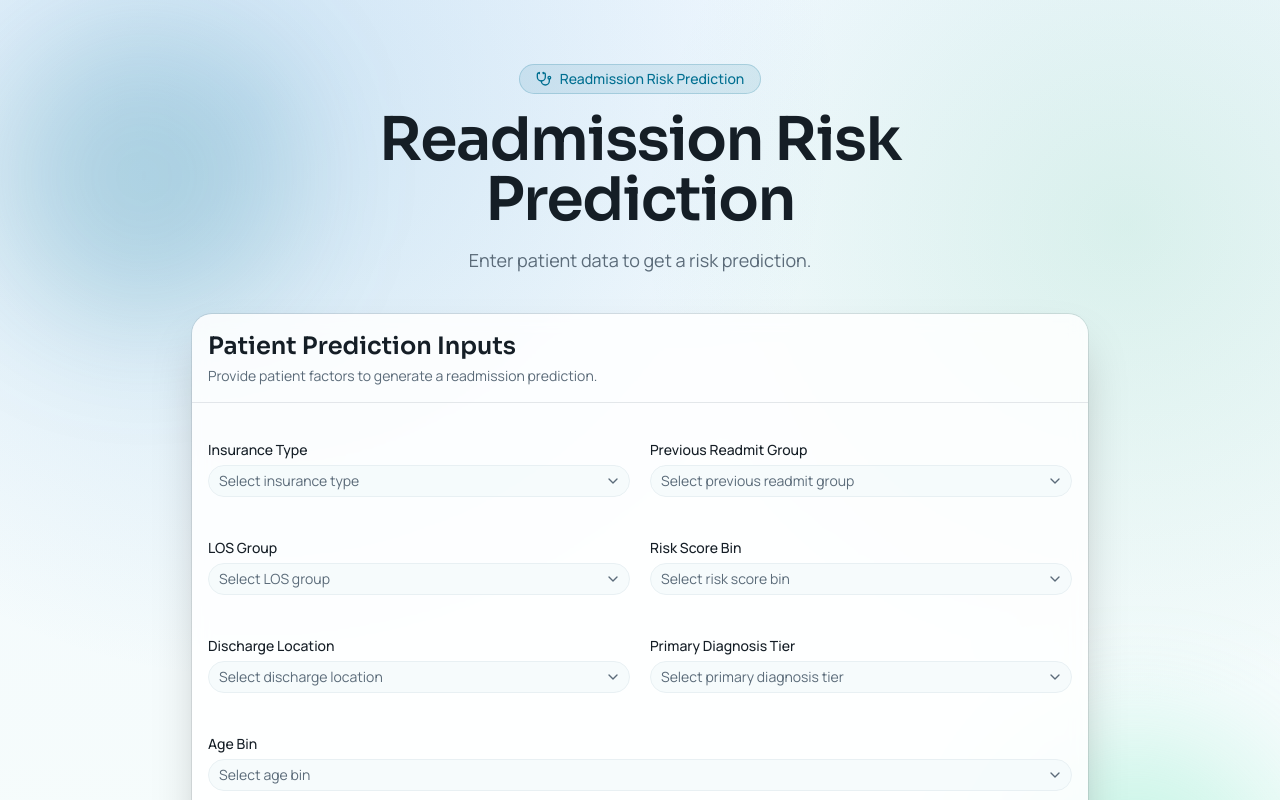
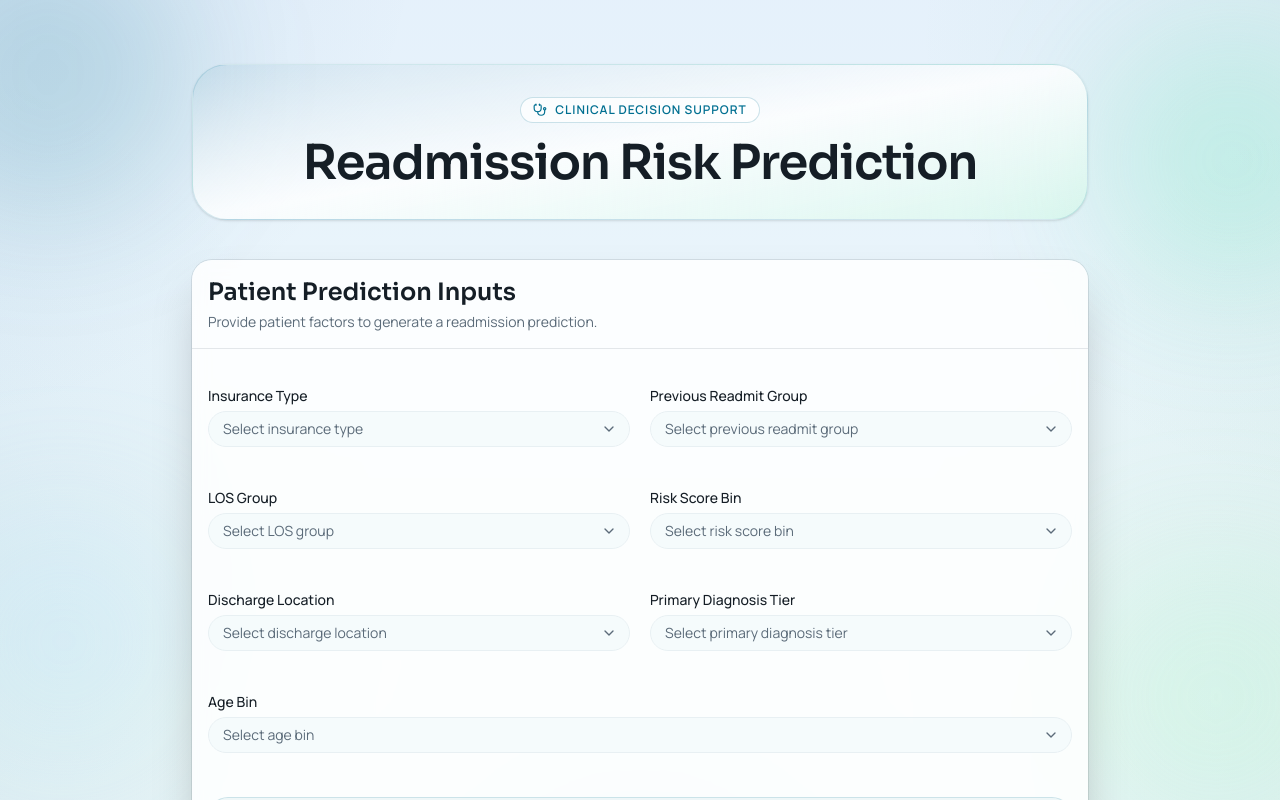
Before and after one commit to lkallen/readmissions_frontend, a React (Vite) app: page / in a window 1280 px wide. Shown: the top 800 px of the page. Built offline with nearby package versions, Linux system fonts and the light colour scheme.

Commit message:
improved styling

```diff
--- a/src/App.jsx
+++ b/src/App.jsx
@@ -5,22 +5,24 @@ function App() {
   return (
     <main className="relative overflow-hidden px-4 py-10 sm:px-6 sm:py-16">
       <div className="pointer-events-none absolute inset-0 -z-10">
-        <div className="absolute left-0 top-8 h-72 w-72 rounded-full bg-primary/20 blur-3xl" />
-        <div className="absolute bottom-0 right-0 h-72 w-72 rounded-full bg-emerald-300/30 blur-3xl" />
+        <div className="absolute -left-24 -top-18 h-72 w-72 rounded-full bg-primary/16 blur-3xl" />
+        <div className="absolute -right-20 top-8 h-64 w-64 rounded-full bg-emerald-300/22 blur-3xl" />
+        <div className="absolute -left-16 top-[52%] h-64 w-64 rounded-full bg-sky-200/24 blur-3xl" />
+        <div className="absolute -right-20 top-[56%] h-72 w-72 rounded-full bg-emerald-200/20 blur-3xl" />
+        <div className="absolute left-1/2 top-[72%] h-80 w-80 -translate-x-1/2 rounded-full bg-sky-200/20 blur-3xl" />
       </div>
 
       <div className="mx-auto flex w-full max-w-6xl flex-col gap-10">
-        <section className="mx-auto flex max-w-3xl flex-col items-center gap-4 text-center">
-          <p className="inline-flex items-center gap-2 rounded-full border border-primary/20 bg-primary/10 px-4 py-1 text-sm font-medium text-primary">
-            <Stethoscope className="size-4" />
-            Readmission Risk Prediction
-          </p>
-          <h1 className="font-heading text-4xl font-semibold tracking-tight text-foreground sm:text-6xl">
-            Readmission Risk Prediction
-          </h1>
-          <p className="max-w-xl text-base text-muted-foreground sm:text-lg">
-            Enter patient data to get a risk prediction.
-          </p>
+        <section className="mx-auto w-full max-w-4xl">
+          <div className="rounded-3xl border border-primary/15 bg-gradient-to-br from-primary/8 via-white/80 to-emerald-100/50 p-6 text-center shadow-sm sm:p-8">
+            <p className="mx-auto inline-flex items-center gap-2 rounded-full border border-primary/20 bg-white/75 px-3 py-1 text-xs font-semibold tracking-[0.08em] text-primary uppercase">
+              <Stethoscope className="size-3.5" />
+              Clinical Decision Support
+            </p>
+            <h1 className="mt-4 font-heading text-4xl font-semibold tracking-tight text-foreground sm:text-5xl">
+              Readmission Risk Prediction
+            </h1>
+          </div>
         </section>
 
         <PredictionForm />
--- a/src/components/ui/select.jsx
+++ b/src/components/ui/select.jsx
@@ -39,7 +39,7 @@ function SelectTrigger({
       data-slot="select-trigger"
       data-size={size}
       className={cn(
-        "flex w-fit items-center justify-between gap-1.5 rounded-lg border border-input bg-transparent py-2 pr-2 pl-2.5 text-sm whitespace-nowrap transition-colors outline-none select-none focus-visible:border-ring focus-visible:ring-3 focus-visible:ring-ring/50 disabled:cursor-not-allowed disabled:opacity-50 aria-invalid:border-destructive aria-invalid:ring-3 aria-invalid:ring-destructive/20 data-placeholder:text-muted-foreground data-[size=default]:h-8 data-[size=sm]:h-7 data-[size=sm]:rounded-[min(var(--radius-md),10px)] *:data-[slot=select-value]:line-clamp-1 *:data-[slot=select-value]:flex *:data-[slot=select-value]:items-center *:data-[slot=select-value]:gap-1.5 dark:bg-input/30 dark:hover:bg-input/50 dark:aria-invalid:border-destructive/50 dark:aria-invalid:ring-destructive/40 [&_svg]:pointer-events-none [&_svg]:shrink-0 [&_svg:not([class*='size-'])]:size-4",
+        "flex w-fit items-center justify-between gap-2 rounded-lg border border-input bg-transparent py-2 pr-3 pl-3.5 text-sm whitespace-nowrap transition-colors outline-none select-none focus-visible:border-ring focus-visible:ring-3 focus-visible:ring-ring/50 disabled:cursor-not-allowed disabled:opacity-50 aria-invalid:border-destructive aria-invalid:ring-3 aria-invalid:ring-destructive/20 data-placeholder:text-muted-foreground data-[size=default]:h-9 data-[size=sm]:h-8 data-[size=sm]:rounded-[min(var(--radius-md),10px)] *:data-[slot=select-value]:line-clamp-1 *:data-[slot=select-value]:flex *:data-[slot=select-value]:items-center *:data-[slot=select-value]:gap-1.5 dark:bg-input/30 dark:hover:bg-input/50 dark:aria-invalid:border-destructive/50 dark:aria-invalid:ring-destructive/40 [&_svg]:pointer-events-none [&_svg]:shrink-0 [&_svg:not([class*='size-'])]:size-4",
         className
       )}
       {...props}>
@@ -64,7 +64,7 @@ function SelectContent({
         data-slot="select-content"
         data-align-trigger={position === "item-aligned"}
         className={cn(
-          "relative z-50 max-h-(--radix-select-content-available-height) min-w-36 origin-(--radix-select-content-transform-origin) overflow-x-hidden overflow-y-auto rounded-lg bg-popover text-popover-foreground shadow-md ring-1 ring-foreground/10 duration-100 data-[align-trigger=true]:animate-none data-[side=bottom]:slide-in-from-top-2 data-[side=left]:slide-in-from-right-2 data-[side=right]:slide-in-from-left-2 data-[side=top]:slide-in-from-bottom-2 data-open:animate-in data-open:fade-in-0 data-open:zoom-in-95 data-closed:animate-out data-closed:fade-out-0 data-closed:zoom-out-95",
+          "relative z-50 max-h-(--radix-select-content-available-height) min-w-36 origin-(--radix-select-content-transform-origin) overflow-x-hidden overflow-y-auto rounded-xl border border-border/70 bg-popover/95 text-popover-foreground shadow-lg ring-1 ring-foreground/8 backdrop-blur-sm duration-100 data-[align-trigger=true]:animate-none data-[side=bottom]:slide-in-from-top-2 data-[side=left]:slide-in-from-right-2 data-[side=right]:slide-in-from-left-2 data-[side=top]:slide-in-from-bottom-2 data-open:animate-in data-open:fade-in-0 data-open:zoom-in-95 data-closed:animate-out data-closed:fade-out-0 data-closed:zoom-out-95",
           position ==="popper"&&"data-[side=bottom]:translate-y-1 data-[side=left]:-translate-x-1 data-[side=right]:translate-x-1 data-[side=top]:-translate-y-1",
           className
         )}
@@ -75,7 +75,7 @@ function SelectContent({
         <SelectPrimitive.Viewport
           data-position={position}
           className={cn(
-            "data-[position=popper]:h-(--radix-select-trigger-height) data-[position=popper]:w-full data-[position=popper]:min-w-(--radix-select-trigger-width)",
+            "p-1.5 data-[position=popper]:h-(--radix-select-trigger-height) data-[position=popper]:w-full data-[position=popper]:min-w-(--radix-select-trigger-width)",
             position === "popper" && ""
           )}>
           {children}
@@ -107,7 +107,7 @@ function SelectItem({
     <SelectPrimitive.Item
       data-slot="select-item"
       className={cn(
-        "relative flex w-full cursor-default items-center gap-1.5 rounded-md py-1 pr-8 pl-1.5 text-sm outline-hidden select-none focus:bg-accent focus:text-accent-foreground not-data-[variant=destructive]:focus:**:text-accent-foreground data-disabled:pointer-events-none data-disabled:opacity-50 [&_svg]:pointer-events-none [&_svg]:shrink-0 [&_svg:not([class*='size-'])]:size-4 *:[span]:last:flex *:[span]:last:items-center *:[span]:last:gap-2",
+        "relative flex w-full cursor-default items-center gap-1.5 rounded-lg py-2 pr-9 pl-3 text-sm outline-hidden select-none focus:bg-accent/70 focus:text-accent-foreground not-data-[variant=destructive]:focus:**:text-accent-foreground data-disabled:pointer-events-none data-disabled:opacity-50 [&_svg]:pointer-events-none [&_svg]:shrink-0 [&_svg:not([class*='size-'])]:size-4 *:[span]:last:flex *:[span]:last:items-center *:[span]:last:gap-2",
         className
       )}
       {...props}>
--- a/src/index.css
+++ b/src/index.css
@@ -92,9 +92,18 @@
   body {
     @apply min-h-screen bg-background font-sans text-foreground antialiased;
     background-image:
-      radial-gradient(circle at 20% 10%, rgba(62, 146, 204, 0.2), transparent 42%),
-      radial-gradient(circle at 88% 22%, rgba(59, 183, 126, 0.14), transparent 35%),
-      linear-gradient(180deg, rgba(241, 248, 255, 0.9), rgba(247, 253, 251, 0.95));
+      radial-gradient(circle at -8% -10%, rgba(35, 93, 154, 0.1), transparent 30%),
+      radial-gradient(circle at 108% 4%, rgba(34, 145, 104, 0.07), transparent 28%),
+      radial-gradient(circle at -16% 62%, rgba(42, 116, 178, 0.12), transparent 36%),
+      radial-gradient(circle at 116% 66%, rgba(46, 156, 118, 0.1), transparent 35%),
+      radial-gradient(circle at 50% 128%, rgba(64, 138, 196, 0.1), transparent 42%),
+      linear-gradient(
+        180deg,
+        rgba(228, 240, 251, 0.92) 0%,
+        rgba(233, 245, 251, 0.86) 38%,
+        rgba(236, 248, 245, 0.9) 72%,
+        rgba(230, 243, 250, 0.92) 100%
+      );
   }
 
   #root {
```
